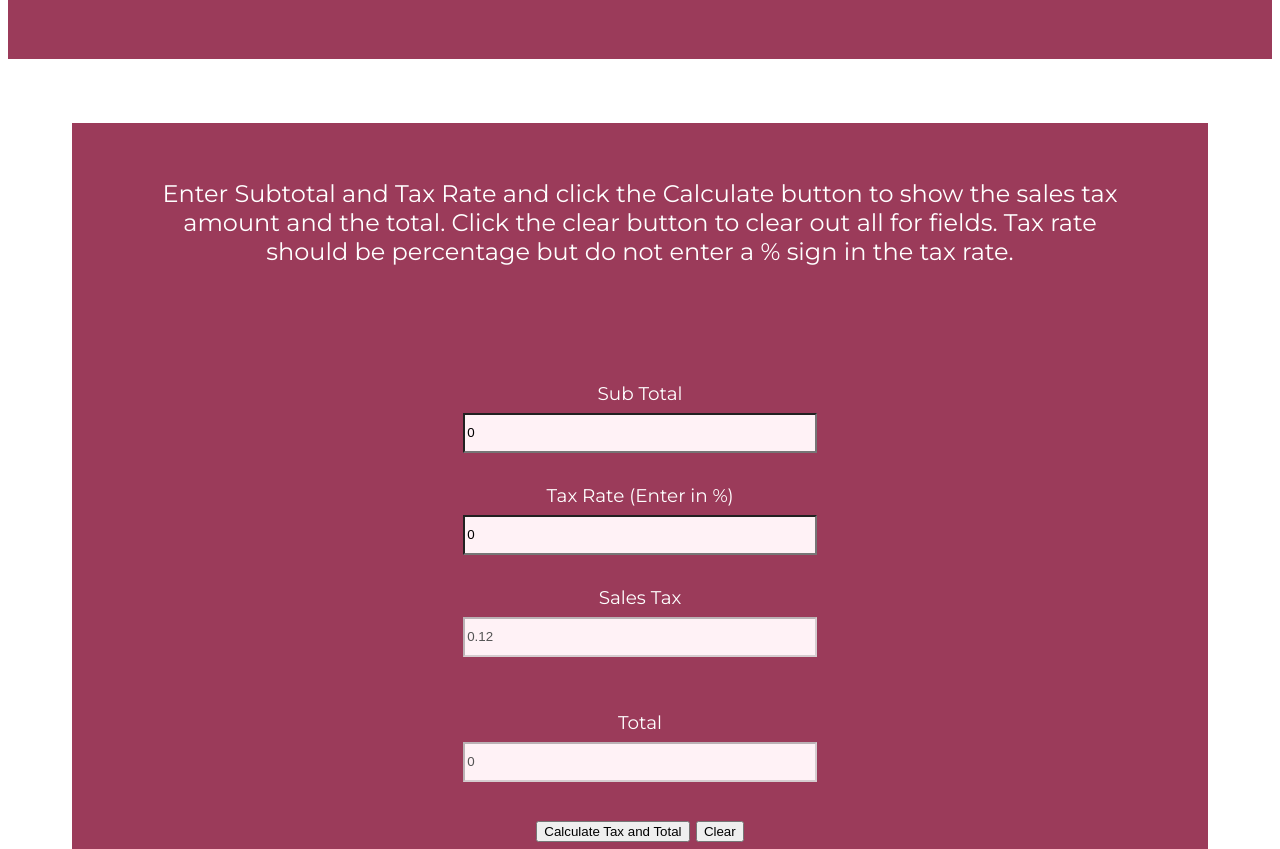
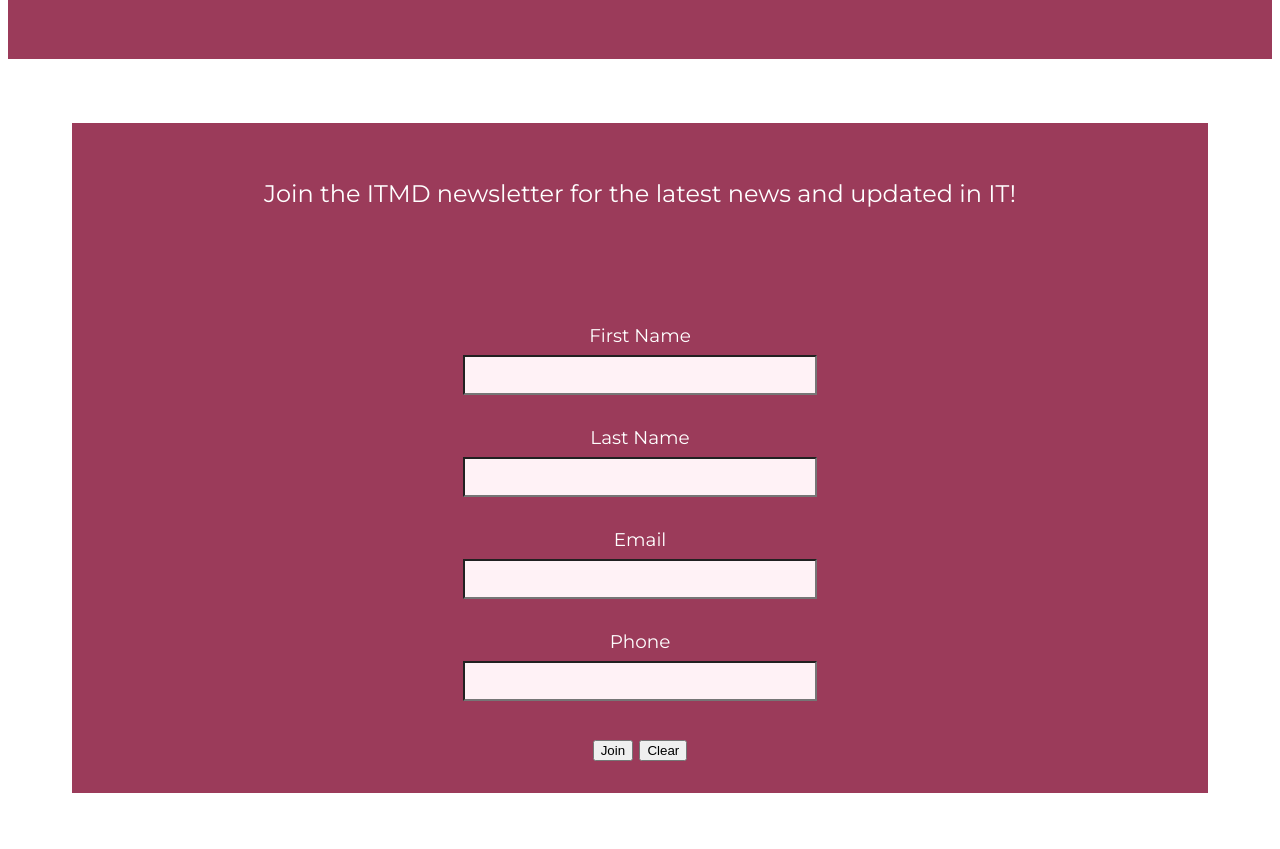
Before and after one commit to ITMD-362-Spring2020/Project-1, a plain HTML site: page index.html in a window 1280 px wide. Shown: the part 198-1047 px from the top of the page. Drawn offline with Linux system fonts and the light colour scheme.

Commit message:
Add files via upload

```diff
--- a/index.html
+++ b/index.html
@@ -12,14 +12,14 @@
     <div>
         <header>
             <nav>
-                <h2>ITMD-4/565 Lab 1 - Alif Ishmam - aishmam@hawk.iit.edu</h2>
-                <h1>Sales Tax Calculator</h1>
+                <h2>362 Project 1 - Alif Ishmam - aishmam@hawk.iit.edu</h2>
+                <h1>Join Information Technology Newsletter</h1>
             </nav>
          </header>
     </div>
     <div class="userInputFields">
         <div class="instructions">
-            <p>Enter Subtotal and Tax Rate and click the Calculate button to show the sales tax amount and the total. Click the clear button to clear out all for fields. Tax rate should be percentage but do not enter a % sign in the tax rate.</p>
+            <p> Join the ITMD newsletter for the latest news and updated in IT!</p>
 
         </div>
 
@@ -28,38 +28,35 @@
         <div class="formInput">
 
 
-            <form id="myForm" method="get" action="#null">
-                <label for="subtotal">Sub Total</label>
-                <input type="number" id="subtotal" value = 0 >
+            <form>
+                <label for="Firstname">First Name</label>
+                <input type="text" id="firstName" value = "" >
 
-                <label for="Tax Rate">Tax Rate (Enter in %) </label>
-                <input type="number" id="taxRate" value = 0 >
+                <label for="lastName">Last Name </label>
+                <input type="text" id="lastName" value = "" >
 
-                <label for="Sales Tax">Sales Tax</label>
-                <input type="number" id="salesTax" value = 0.12 disabled>
-                <!-- The sales tax is hard coded at 12 percent -->
+                <label for="email">Email </label>
+                <input type="text" id="email" value = "" >
 
-                <label for="Total">Total</label>
-                <input type="number" id="total" value = 0  disabled>
+                <label for="Phone">Phone</label>
+                <input type="number" id="phone" value = "" >
               </form>
         </div>
 
         <div class="buttons" >
-                <button type="submit" id = "calculateBtn">Calculate Tax and Total</button>
+                <button type="submit" id = "joinBtn">Join </button>
                 <button type="submit" id = "clearBtn">Clear</button>
         </div>
 
-        <div class="wrapper">
-            <img src="images/calculate.png" alt="">
-        </div>
+
     </div>
 
-
+    <script src="js/app.js"></script>
     <footer>
         <p>© 2020 Alif Ishmam | aishmam@hawk.iit.edu</p>
     </footer>
 
-<script src="js/app.js"></script>
+
 
 </body>
 </html>
```
